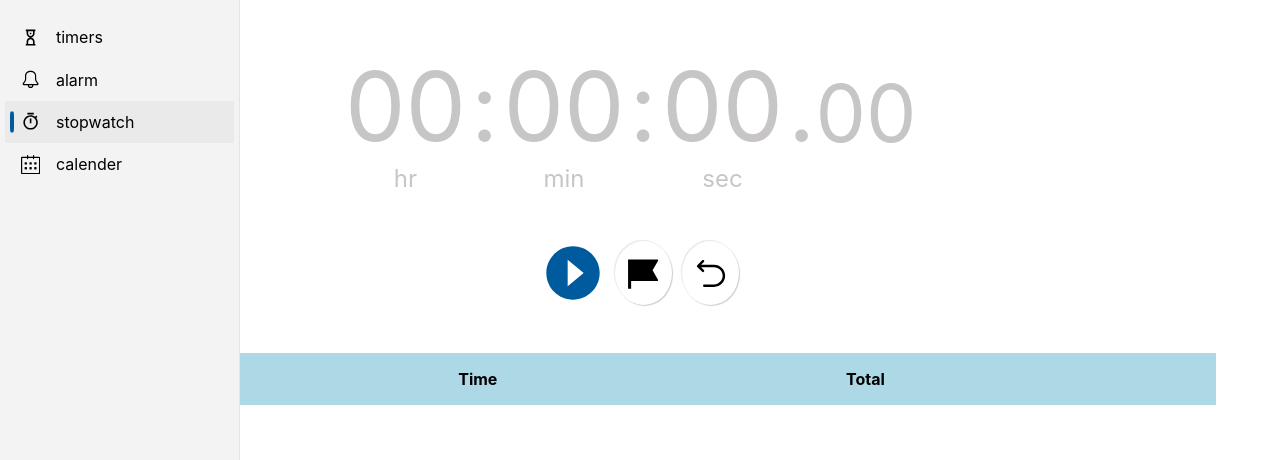
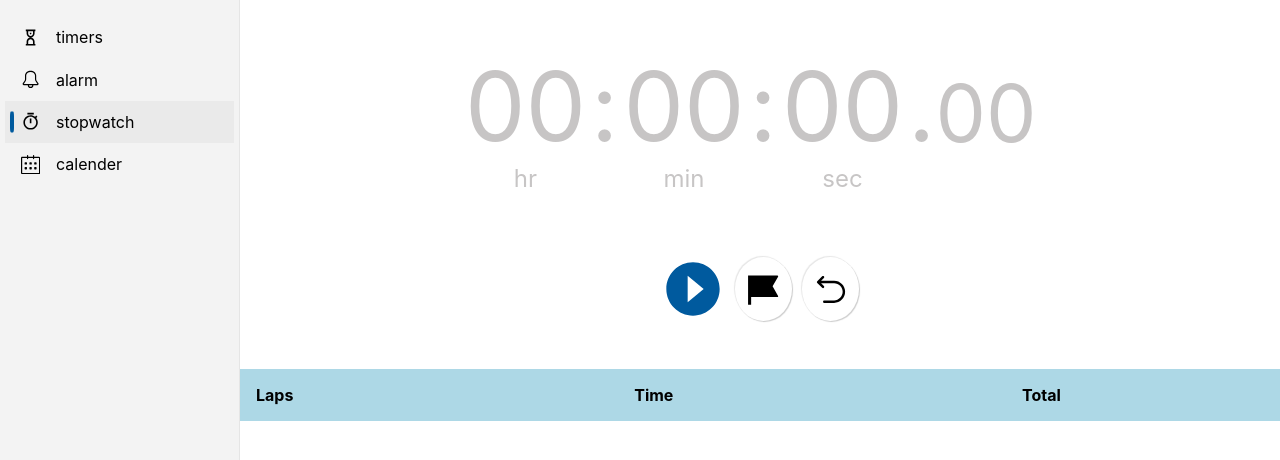
Before and after one commit to Mohanadfarid/TimeManager, a React (Vite) app: page /stopwatch in a window 1280 px wide. Shown: the top 460 px of the page. Built offline with nearby package versions, Linux system fonts and the light colour scheme.

Commit message:
fixed pages alignments with the navbar

```diff
--- a/src/components/calender/calender.scss
+++ b/src/components/calender/calender.scss
@@ -1,7 +1,8 @@
 .calender {
   width: 90vw;
   max-width: 900px;
-  margin: 2rem auto;
+  margin: 0 auto;
+  padding: 2rem 0;
   &_month-year-picker {
     display: flex;
     justify-content: space-between;
--- a/src/components/stopWatch/StopWatch.tsx
+++ b/src/components/stopWatch/StopWatch.tsx
@@ -109,7 +109,7 @@
   }, [stopWatchTime, isPaused]);
   return (
     <div>
-      <div className={`stop-watch ${isPaused && "disabled"}`}>
+      <div className={`stop-watch ${isPaused && "disabled"}`} >
         <div className="stop-watch__hours">
           {formatTime(stopWatchTime.hours)}
           <span className="description">hr</span>
--- a/src/components/stopWatch/stopWatch.scss
+++ b/src/components/stopWatch/stopWatch.scss
@@ -7,7 +7,8 @@
   font-weight: 400;
   width: 90vw;
   max-width: 600px;
-  margin: 3rem auto;
+  padding: 3rem 0;
+  margin: 0 auto;
   &.disabled{
     color: $darker-grey;
   }
--- a/src/layouts/rootlayout.scss
+++ b/src/layouts/rootlayout.scss
@@ -1,6 +1,4 @@
-
-.rootlayout-body{
-    min-height: 100vh;
-
-    // background-color: black;
+.rootlayout-body {
+  min-height: 100vh;
+  margin-left: 15rem;
 }
--- a/src/pages/calender/calenderPage.scss
+++ b/src/pages/calender/calenderPage.scss
@@ -3,7 +3,7 @@
     overflow-x: auto; // Ensure the container allows horizontal scrolling
   }
   .view-mode-controller {
-    width: 90vw;
+    width: calc(90vw - 15rem);
     max-width: 1200px;
     margin: auto;
     display: flex;
--- a/src/pages/stopWatchPage/StopWatchPage.tsx
+++ b/src/pages/stopWatchPage/StopWatchPage.tsx
@@ -9,14 +9,14 @@
   differenceBetweenLastTime: StopWatch;
 }
 
-export type CheckPoints = CheckPoint[] | []
+export type CheckPoints = CheckPoint[] | [];
 
 const StopWatchPage: FunctionComponent<StopWatchPageProps> = () => {
   const [checkPoints, setCheckPoints] = useState<CheckPoints>([]);
 
   return (
-    <div>
-      <StopWatch setCheckPoints={setCheckPoints}/>
+    <div className="stopwatch-container">
+      <StopWatch setCheckPoints={setCheckPoints} />
       <StopWatchCheckPointsTable checkPoints={checkPoints} />
     </div>
   );
--- a/src/pages/timersPage/TimersPage.scss
+++ b/src/pages/timersPage/TimersPage.scss
@@ -1,7 +1,7 @@
 @import "../../styles/variables.scss";
 .timers-page {
   .timers-container {
-    width: 98vw;
+    width: calc(98vw - 15rem) ;
     min-height: 90vh;
     margin: auto;
     display: flex;
```
